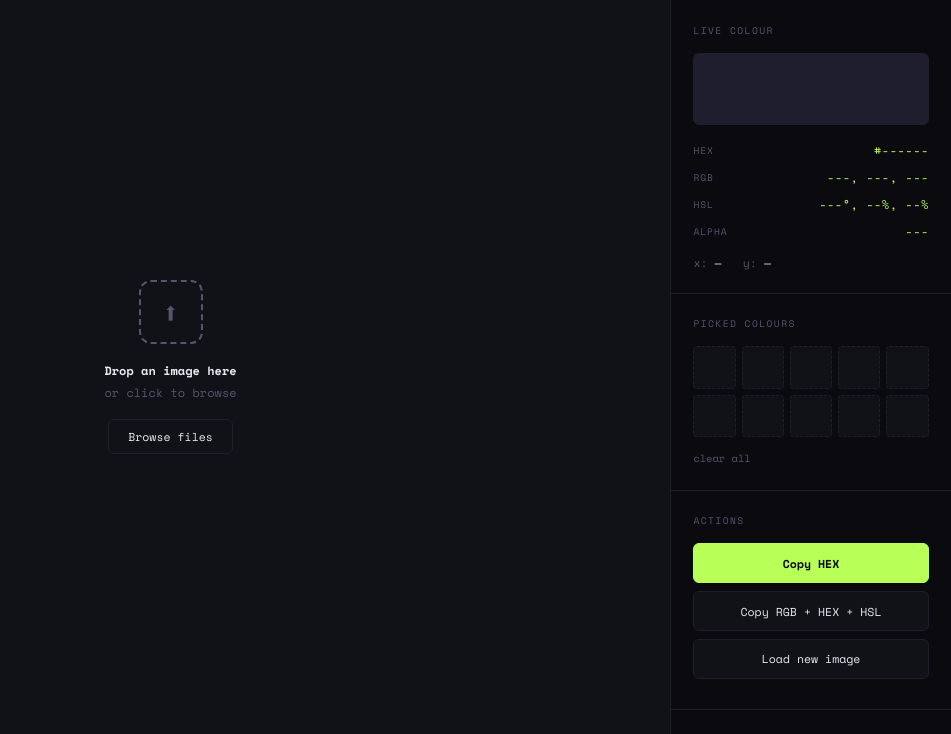
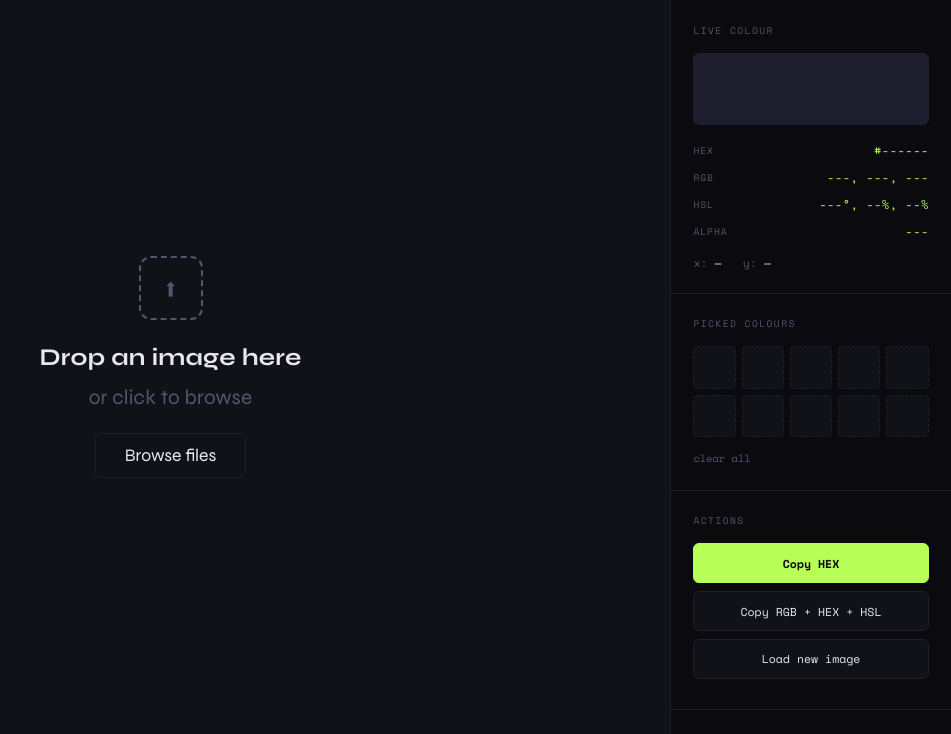
Before and after one commit to georgestanley33/hex-code-picker, a Flask app: page / in a window 1280 px wide. Shown: the part 66-800 px from the top of the page, without its empty margins (329-1280 px from the left). Run offline with Flask 3, Linux system fonts and the light colour scheme.

Commit message:
font size

```diff
--- a/templates/index.html
+++ b/templates/index.html
@@ -114,18 +114,20 @@
     }
     .drop-label {
       color: var(--muted);
-      font-size: 0.75rem;
+      font-size: 1.3rem;
+      font-family: 'Syne', sans-serif;
       text-align: center;
       line-height: 1.8;
+      letter-spacing: 0.01em;
     }
-    .drop-label strong { color: var(--text); }
+    .drop-label strong { color: var(--text); font-size: 1.5rem; }
     .drop-btn {
       background: none;
       border: 1px solid var(--border);
       color: var(--text);
-      font-family: 'Space Mono', monospace;
-      font-size: 0.72rem;
-      padding: 0.5rem 1.2rem;
+      font-family: 'Syne', sans-serif;
+      font-size: 1.1rem;
+      padding: 0.7rem 1.8rem;
       border-radius: var(--radius);
       cursor: pointer;
       transition: border-color 0.2s, color 0.2s;
```
